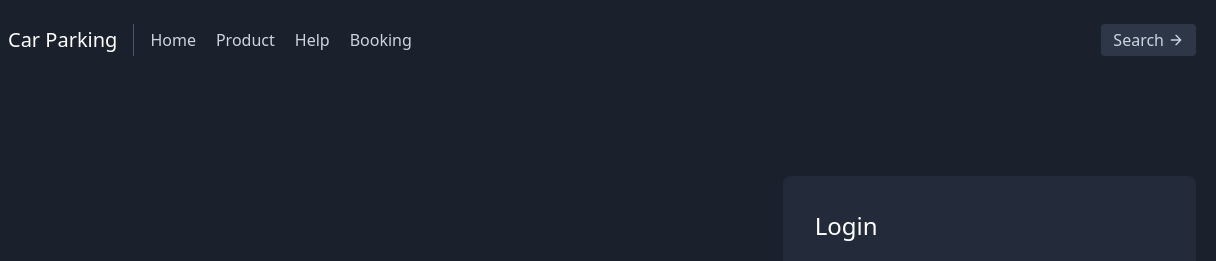
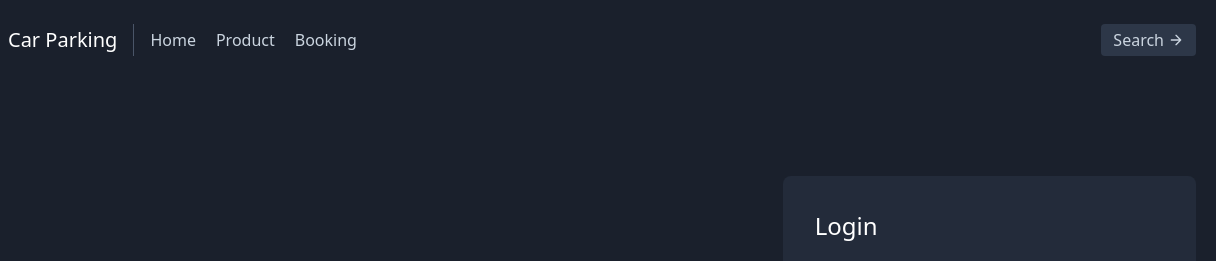
Before and after one commit to srijonsen29/Car-parking, a website: page index.html in a window 1280 px wide. Shown: the top 261 px of the page, 64-1280 px from the left. Drawn offline with nearby package versions, Linux system fonts and the light colour scheme.

Commit message:
Update index.html
Removed Help from navbar.

```diff
--- a/index.html
+++ b/index.html
@@ -18,7 +18,6 @@
     <nav class="md:mr-auto md:ml-4 md:py-1 md:pl-4 md:border-l md:border-gray-700	flex flex-wrap items-center text-base justify-center">
       <a class="mr-5 hover:text-white">Home</a>
       <a class="mr-5 hover:text-white" href="product.html" target="_blank">Product</a>
-      <a class="mr-5 hover:text-white">Help</a>
       <a class="mr-5 hover:text-white">Booking</a>
     </nav>
     <button class="inline-flex items-center bg-gray-800 border-0 py-1 px-3 focus:outline-none hover:bg-gray-700 rounded text-base mt-4 md:mt-0">Search
```
